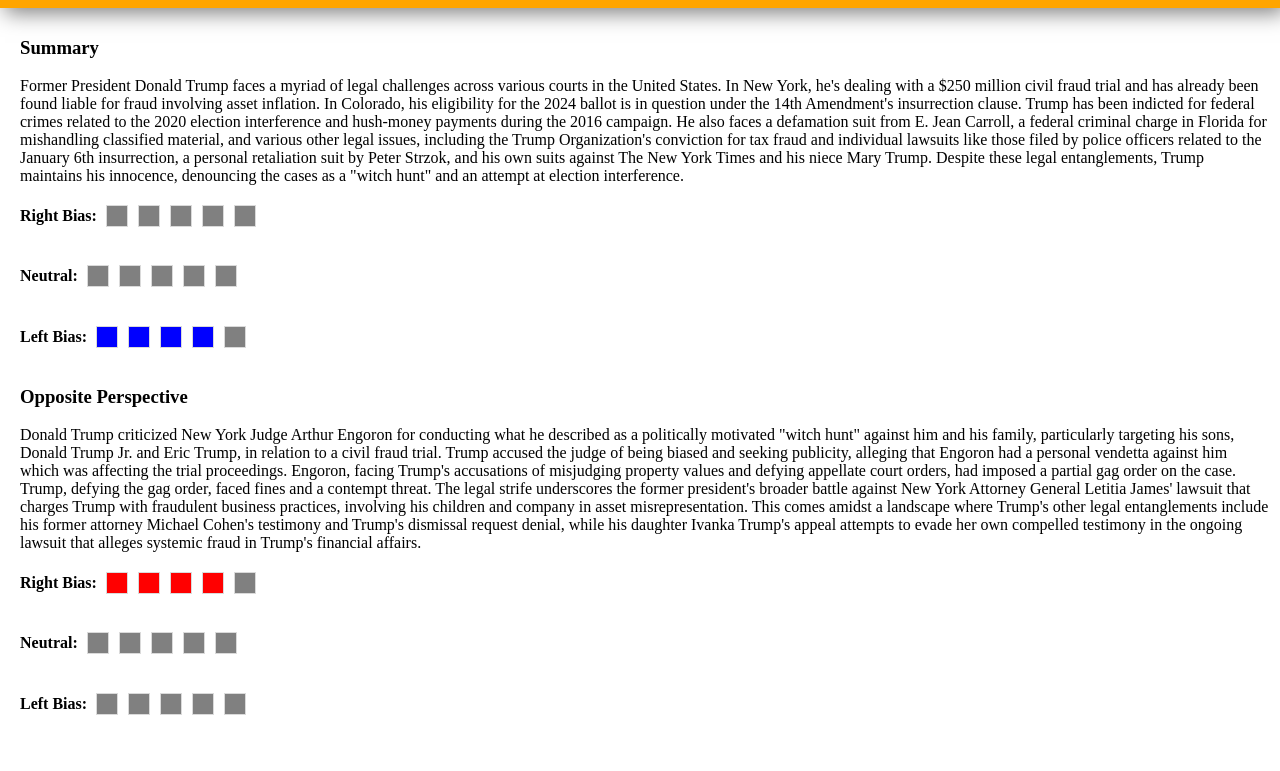
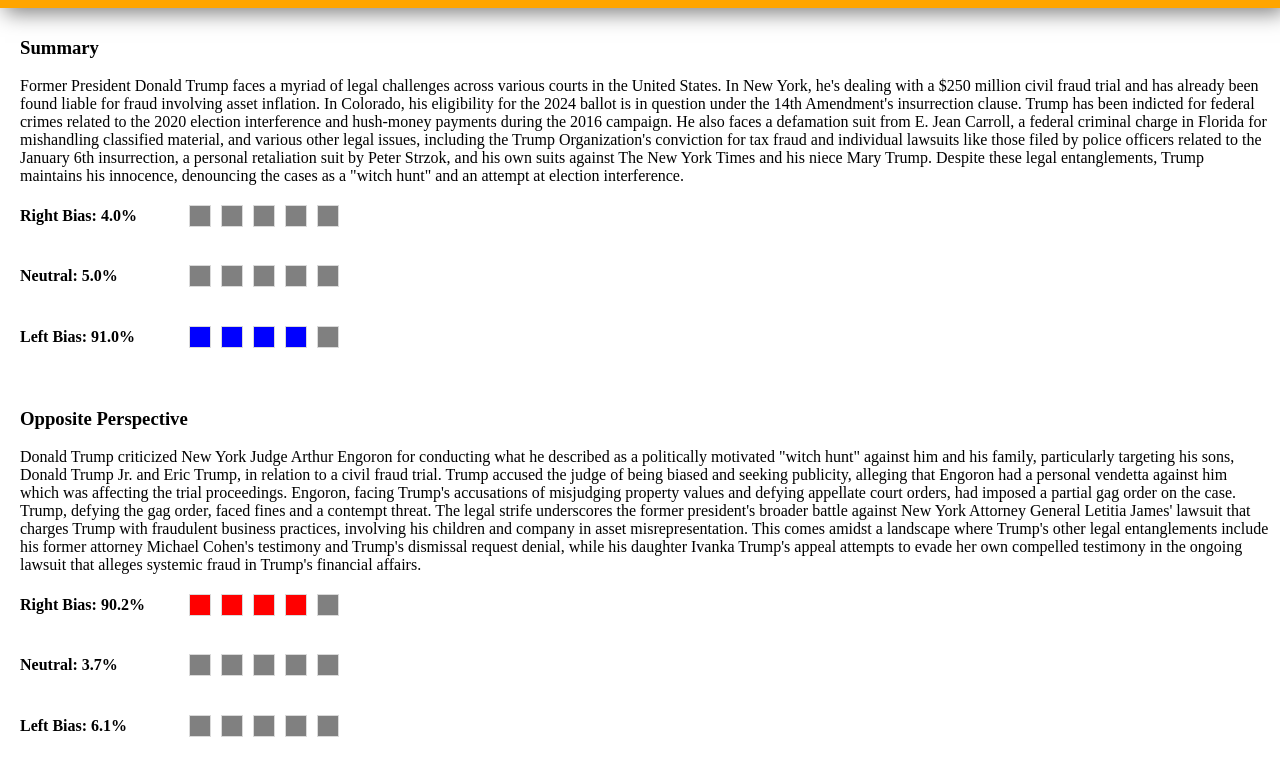
Before and after one commit to aaron-yang799/tiger-hacks, a browser extension: page index.html in a window 1280 px wide. Shown: the part 72-843 px from the top of the page. Before the commit the page ends 816 px from the top, so only its background shows below. Drawn offline with nearby package versions, Linux system fonts and the light colour scheme; no server answers.

Commit message:
Dont even know what Im pushing tbh.

```diff
--- a/content.js
+++ b/content.js
@@ -86,7 +86,7 @@ const infoIds = [
 
 const biasList = [
     "SumR", "SumC", "SumL",
-    "OppR", "OppC", "SumL"
+    "OppR", "OppC", "OppL"
 ]
 
 
@@ -126,7 +126,7 @@ function getColor(index){
     if(indPer <= 4){
         return 'red';
     }else if(indPer <= 9){
-        return 'black';
+        return 'green';
     }else{
         return 'blue';
     }
@@ -164,10 +164,11 @@ function displayBias(){
         var h4Element = document.getElementById(elementName);
 
         // Create a text node with your content
-        var textNode = document.createTextNode(array[i]);
+        var textNode = document.createTextNode('\n   ' + array[i].toFixed(1) + '%');
 
         // Append the text node to the paragraph element
         h4Element.appendChild(textNode);
+        //h4Element.appendChild(' %');
         i = i + 1;
     });
 }
@@ -206,5 +207,5 @@ sendPrompt(prompt)
 */
 window.onload = function() {
     decideBox();
-    //displayBias();
+    displayBias();
 }
--- a/styles.css
+++ b/styles.css
@@ -47,6 +47,8 @@ body {
 h4{
     display:inline-block;
     vertical-align: middle;
+    margin-right: 30px;
+    width: 130px
 }
 
 .chart-info{
@@ -56,7 +58,7 @@ h4{
 
 .rating-wrap{
     display:inline-block;
-    width: 50%;
+    width: 70%;
 }
 
 p{
```
